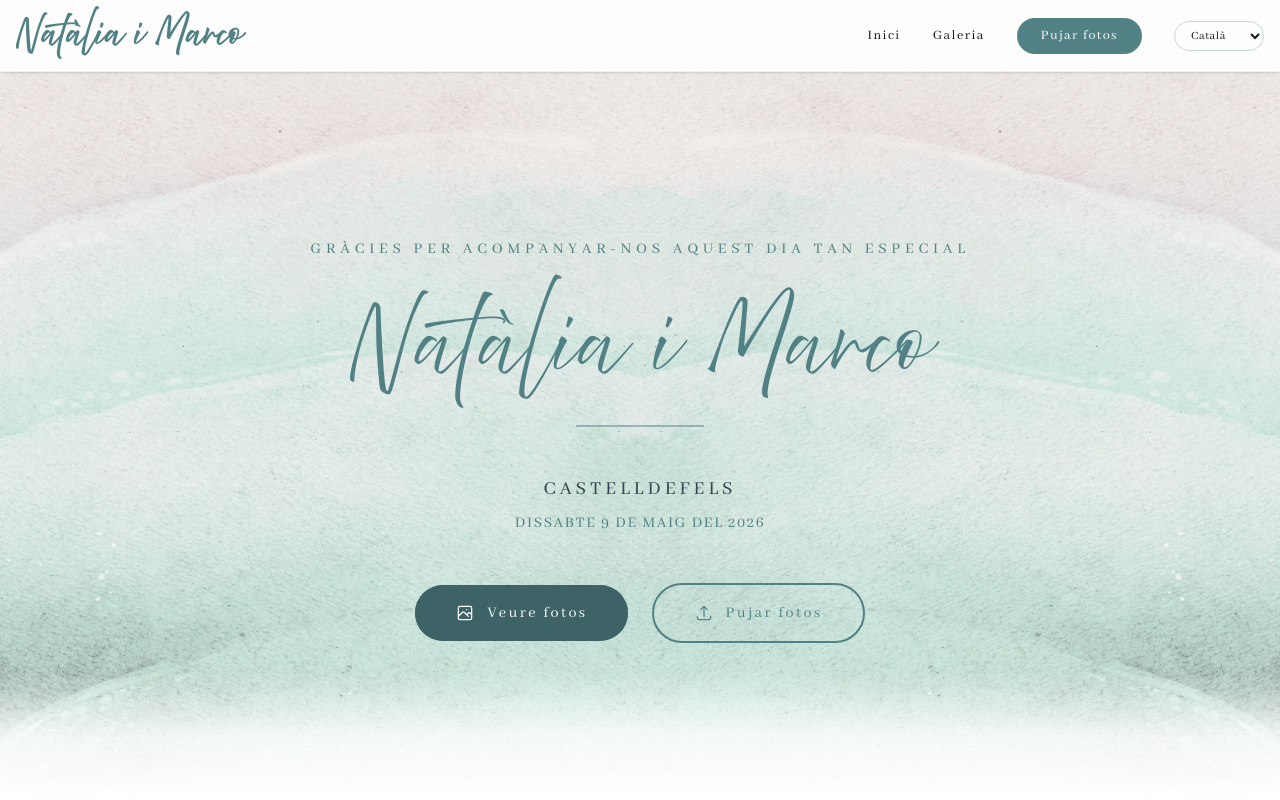
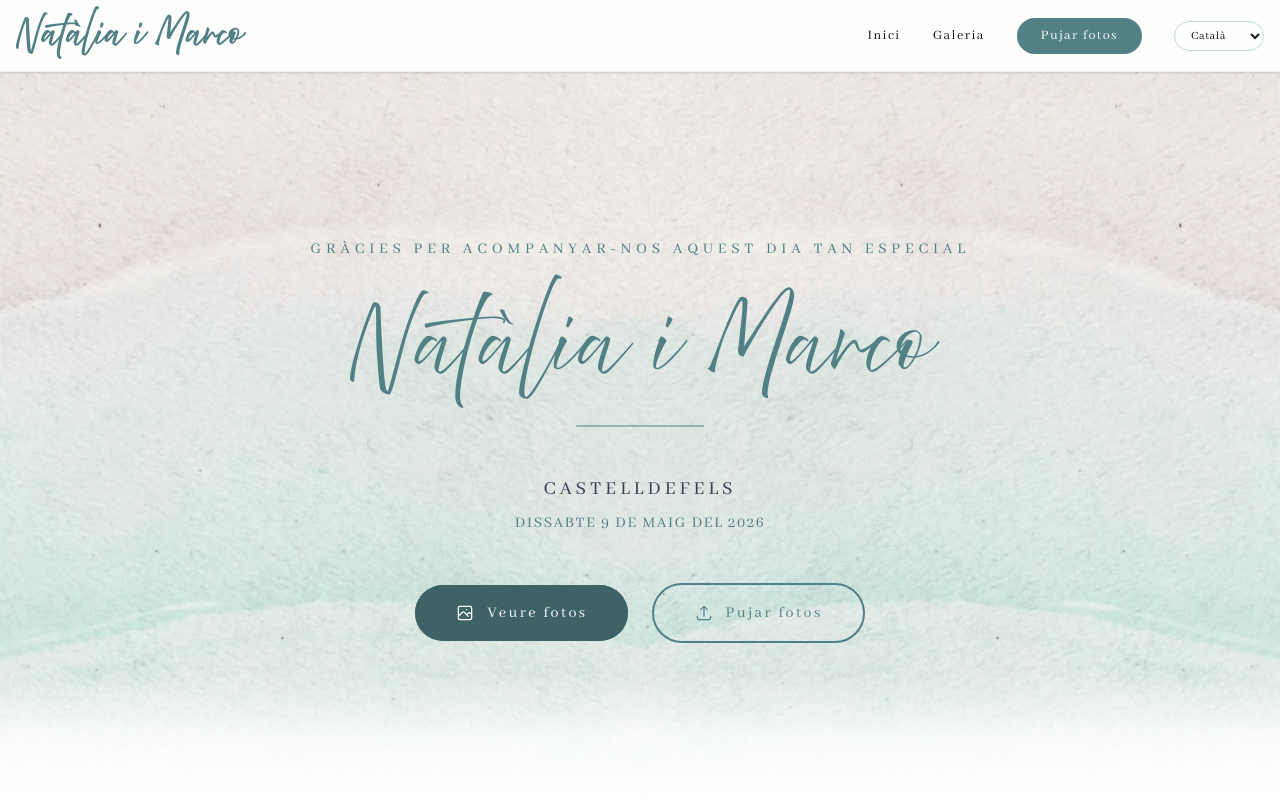
Before and after one commit to montserramia/nataliaimarco, a Next.js app: page / in a window 1280 px wide. Shown: the top 800 px of the page. Built offline with nearby package versions, Linux system fonts and the light colour scheme.

Commit message:
style background

```diff
--- a/src/app/layout.tsx
+++ b/src/app/layout.tsx
@@ -38,10 +38,10 @@ export default function RootLayout({
             className="pt-20 min-h-screen"
             style={{
               backgroundImage: "url('/Natalia-Marco.webp')",
-              backgroundSize: "100% auto",
+              backgroundSize: "cover",
               backgroundPosition: "center top",
               backgroundRepeat: "no-repeat",
-              backgroundAttachment: "fixed"
+              backgroundAttachment: "scroll"
             }}
           >
             {children}
```
